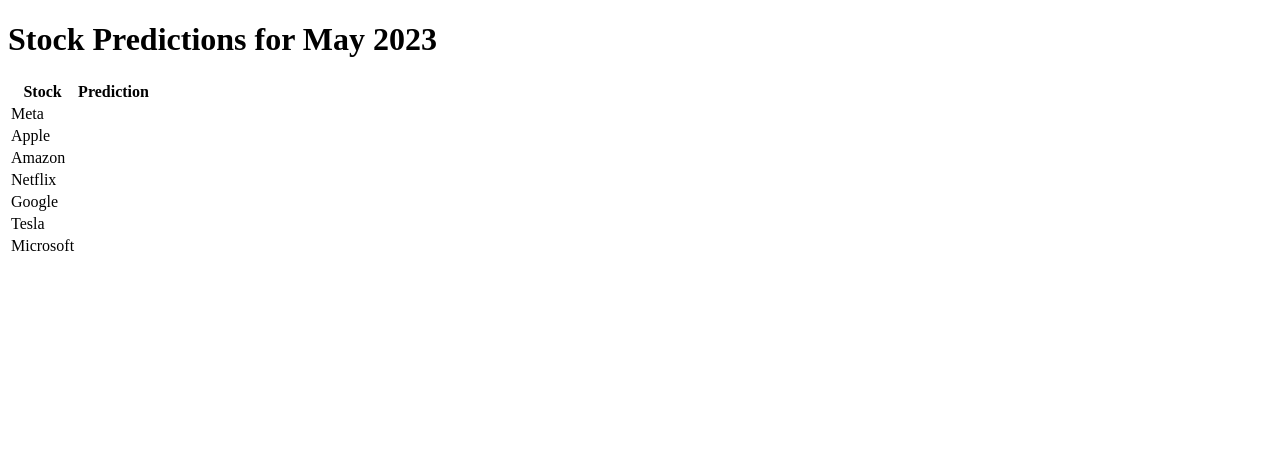
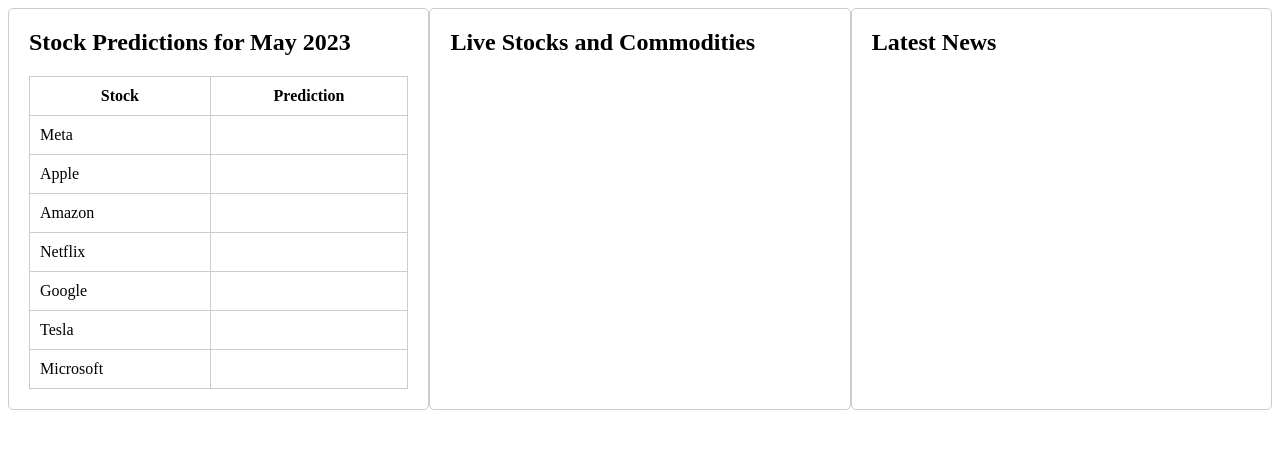
Before and after one commit to projectultra/Finance_Metrics, a Python web app: template FinanceMetrics/Templates/Mainpage.html in a window 1280 px wide. Shown: the top 449 px of the page. Run offline with Jinja, Linux system fonts and the light colour scheme; the template is opened without the code that fills it, so the values that code supplies are empty.

Commit message:
add placeholder

```diff
--- a/FM/settings.py
+++ b/FM/settings.py
@@ -27,7 +27,7 @@
 DEBUG = True
 
 ALLOWED_HOSTS = ['financemetrics.azurewebsites.net',
-                 'financemetrics.onrender.com']
+                 '127.0.0.1']
 
 
 # Application definition
--- a/FinanceMetrics/LivePrices/PredictedStock.csv
+++ b/FinanceMetrics/LivePrices/PredictedStock.csv
@@ -1,2 +1,2 @@
 Apple,Amazon,Meta,Netflix,Google,Tesla,Microsoft,LastDate
-172.15899658203125,108.75140380859375,229.25804138183594,362.0411682128906,116.85503387451172,178.52586364746094,297.2685241699219,2023-05-26 04:41:38.526162
+173.07261657714844,108.94912719726562,234.60169982910156,364.51171875,120.08283996582031,181.9701385498047,298.7080383300781,2023-05-28 15:56:33.873570
--- a/FinanceMetrics/Templates/Mainpage.html
+++ b/FinanceMetrics/Templates/Mainpage.html
@@ -2,9 +2,39 @@
 <html>
 <head>
 	<title>Stock Predictions</title>
+	<style>
+		.container {
+			display: flex;
+			justify-content: space-between;
+		}
+
+		.section {
+			width: 30%;
+			margin-bottom: 40px;
+			padding: 20px;
+			border: 1px solid #ccc;
+			border-radius: 5px;
+		}
+
+		.section h2 {
+			margin-top: 0;
+		}
+
+		.section table {
+			width: 100%;
+			border-collapse: collapse;
+		}
+
+		.section th, .section td {
+			padding: 10px;
+			border: 1px solid #ccc;
+		}
+	</style>
 </head>
 <body>
-	<h1>Stock Predictions for May 2023</h1>
+	<div class="container">
+		<div class="section">
+			<h2>Stock Predictions for May 2023</h2>
 			<table>
 				<tr>
 					<th>Stock</th>
@@ -39,5 +69,15 @@
 						<td>{{MSFTstock}}</td>
 				</tr>
 			</table>
+		</div>
+		<div class="section">
+			<h2>Live Stocks and Commodities</h2>
+			<!-- Add your live stocks and commodities here -->
+		</div>
+		<div class="section">
+			<h2>Latest News</h2>
+			<!-- Add your news articles here -->
+		</div>
+	</div>
 </body>
 </html>
```
Also changed, not shown: FinanceMetrics/Templates/index.html (+27 -25 lines). Lines whose indentation alone changed are shown as unchanged.
